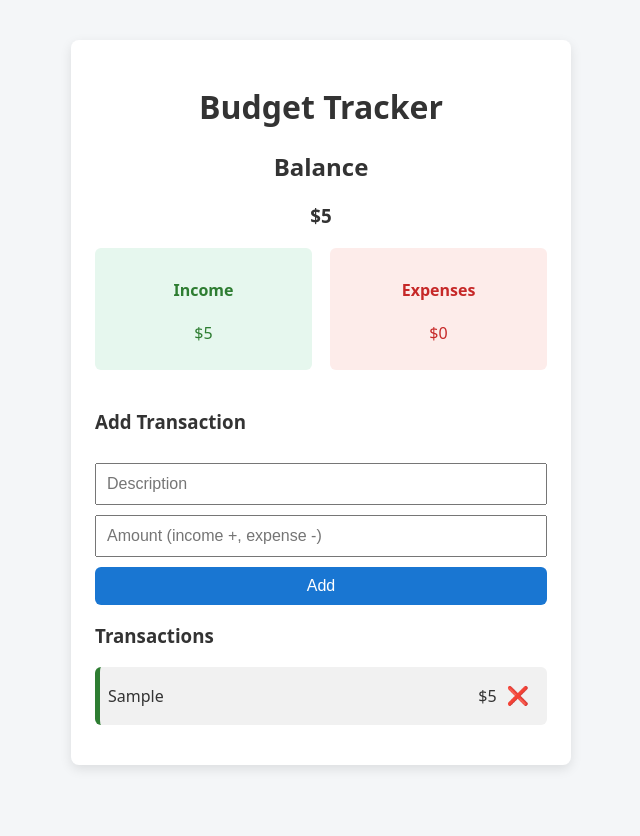
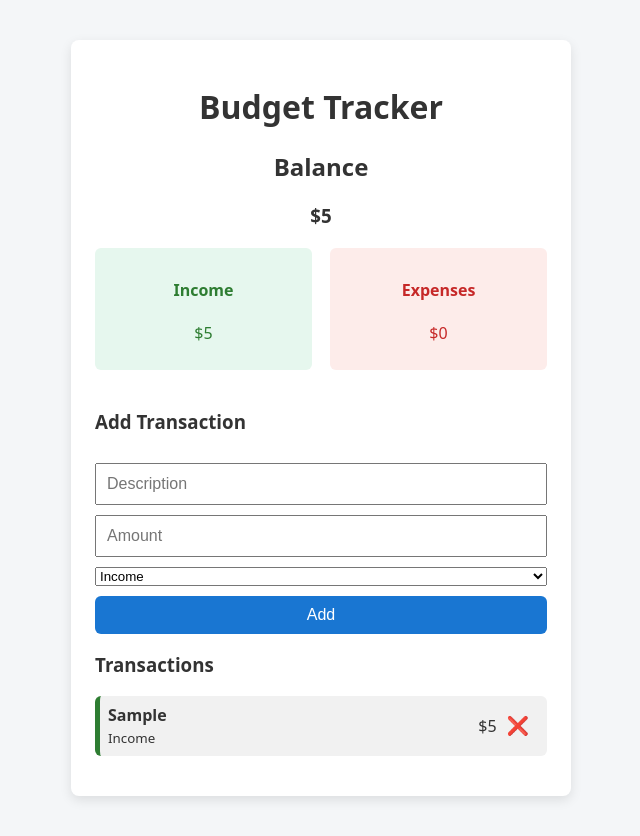
Before and after one commit to TannerJ0nes/react-budget-tracker, a React app in the folder budget-tracker/: page / in a window 1280 px wide. Both pictures are taken after typing "Sample", "5" into the empty fields and a click on the button "Add". Shown: the whole page, without its empty margins (319-959 px from the left). Before the commit the page ends 805 px from the top, so only its background shows below. Built offline with nearby package versions, Linux system fonts and the light colour scheme; the HTML template or start-up script is replaced by a standard one.

Commit message:
Improve transaction input UX by deriving income/expense from category

```diff
--- a/budget-tracker/src/components/TransactionForm.jsx
+++ b/budget-tracker/src/components/TransactionForm.jsx
@@ -3,20 +3,30 @@ import { useState } from "react";
 function TransactionForm({ onAdd }) {
   const [text, setText] = useState("");
   const [amount, setAmount] = useState("");
+  const [category, setCategory] = useState("Income");
 
   const handleSubmit = (e) => {
     e.preventDefault();
 
     if (!text || !amount) return;
 
+    const numericAmount = Number(amount);
+
+    const finalAmount =
+      category === "Income"
+        ? Math.abs(numericAmount)
+        : -Math.abs(numericAmount);
+
     onAdd({
       id: Date.now(),
       text,
-      amount: Number(amount)
+      amount: finalAmount,
+      category
     });
 
     setText("");
     setAmount("");
+    setCategory("Income");
   };
 
   return (
@@ -32,10 +42,22 @@ function TransactionForm({ onAdd }) {
 
       <input
         type="number"
-        placeholder="Amount (income +, expense -)"
+        placeholder="Amount"
         value={amount}
         onChange={(e) => setAmount(e.target.value)}
       />
+
+      <select
+        value={category}
+        onChange={(e) => setCategory(e.target.value)}
+      >
+        <option value="Income">Income</option>
+        <option value="Rent">Rent</option>
+        <option value="Food">Food</option>
+        <option value="Transportation">Transportation</option>
+        <option value="Entertainment">Entertainment</option>
+        <option value="Other">Other</option>
+      </select>
 
       <button type="submit">Add</button>
     </form>
--- a/budget-tracker/src/components/TransactionList.jsx
+++ b/budget-tracker/src/components/TransactionList.jsx
@@ -12,7 +12,12 @@ function TransactionList({ transactions, onDelete }) {
             key={t.id}
             className={t.amount > 0 ? "plus" : "minus"}
           >
-            {t.text}
+            <span>
+              <strong>{t.text}</strong>
+              <br />
+              <small>{t.category}</small>
+            </span>
+
             <span>
               ${t.amount}
               <button onClick={() => onDelete(t.id)}>❌</button>
```
